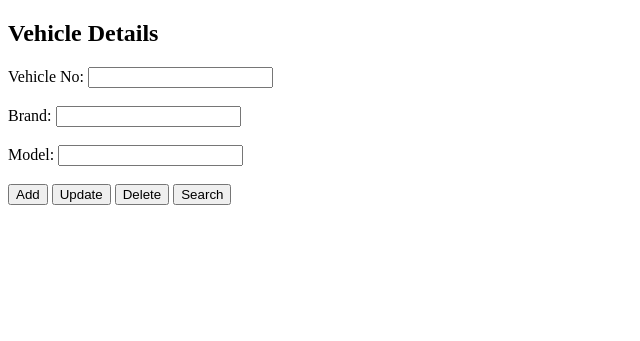
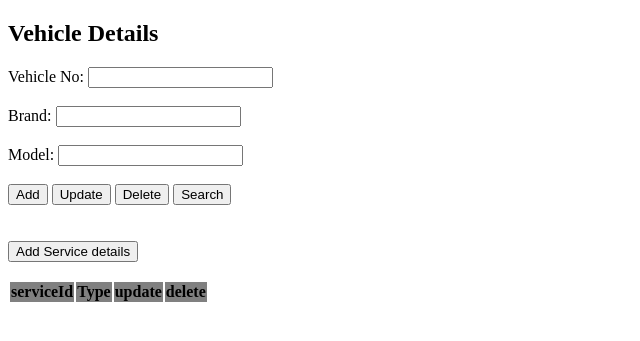
Before and after one commit to m-mudassar/testphase, a Django app: page / in a window 1280 px wide. Shown: the top 341 px of the page, without its empty margins (0-640 px from the left). Run offline with Django 4.2, Linux system fonts and the light colour scheme; data that the repository does not hold is empty.

Commit message:
remaining delete and update functionality

```diff
--- a/mysite/ecom/models.py
+++ b/mysite/ecom/models.py
@@ -7,6 +7,6 @@ class Vehicle(models.Model):
     model = models.CharField(max_length=12)
 
 class Service(models.Model):
-    serviceID = models.IntegerField
-    type = models.CharField(max_length=10, default="null")
+    serviceID = models.IntegerField(primary_key=True, default=0)
+    service_type = models.CharField(max_length=10, default="null")
     vehicleNo = models.ForeignKey(Vehicle, on_delete=models.CASCADE)
--- a/mysite/ecom/urls.py
+++ b/mysite/ecom/urls.py
@@ -8,5 +8,8 @@ urlpatterns = [
     path('add', views.add, name="add"),
     path('update', views.add, name="update"),
     path('delete', views.delete, name="delete"),
-    path('search', views.search, name="search")
+    path('search', views.search, name="search"),
+    path('add_service', views.add_service, name="add_service"),
+    path('update_service', views.update_service, name="update_service"),
+    path('delte_service', views.delete_service, name="delete_service")
 ]
--- a/mysite/ecom/views.py
+++ b/mysite/ecom/views.py
@@ -5,15 +5,26 @@ from django.shortcuts import render
 from django.shortcuts import redirect
 from ecom import models
 from ecom import models
-from ecom.models import Vehicle
+from ecom.models import Vehicle, Service
+
+args = None
+
 
 def getVehicles():
     vehicle = Vehicle.objects.all()
     args = {'vehicles': vehicle}
     return args
+
+
+def getServices():
+    global args
+    return args
 # Create your views here.
+
+
 def index(request):
-   return render(request, 'index.html', getVehicles())
+    return render(request, 'index.html', getServices())
+
 
 def add(request):
     if request.method == "POST":
@@ -23,7 +34,10 @@ def add(request):
         vehicle = Vehicle(vehicleNo=vehicleNo, brand=brand, model=model)
         vehicle.save()
         print("data is going to database")
+        global args
+        args = None
     return redirect('/')
+
 
 def delete(request):
     if request.method == "POST":
@@ -34,8 +48,50 @@ def delete(request):
         instance.delete()
     return redirect('/')
 
+
 def search(request):
     if request.method == "POST":
+        vehicle_no = request.POST["vehicle-no"]
+        vehicle = Vehicle.objects.get(vehicleNo=vehicle_no)
+        service = Service.objects.filter(vehicleNo=vehicle)
+
+        print("vehicle in search")
+        print(vehicle)
+        print("service in search")
+        print(service)
         print("search is working")
-        render(request, 'index.html')
+
+        global args
+        args = {'services': service, 'vehicle': vehicle}
+        return render(request, 'search.html', {'request': 'ok'})
     return render(request, 'search.html')
+
+
+def add_service(request):
+    if request.method == "POST":
+        vehicle_no = request.POST["vehicle-no"]
+        service_id = request.POST["service_id"]
+        service_type = request.POST["service_type"]
+        vehicle = Vehicle.objects.get(vehicleNo=vehicle_no)
+
+        print("in add service vehicle")
+
+        service = Service(serviceID=service_id,
+                          service_type=service_type, vehicleNo=vehicle)
+        service.save()
+
+        service = Service.objects.filter(vehicleNo=vehicle)
+
+        global args
+        args = {'services': service, 'vehicle': vehicle}
+
+        print(vehicle_no, service_id, service_type)
+    return render(request, 'add_service.html')
+
+
+def update_service(request):
+    return 0
+
+
+def delete_service(request):
+    return 0
--- a/mysite/templates/index.html
+++ b/mysite/templates/index.html
@@ -1,35 +1,63 @@
 <!DOCTYPE html>
 <html lang="en">
+
 <head>
     <meta charset="UTF-8">
     <meta http-equiv="X-UA-Compatible" content="IE=edge">
     <meta name="viewport" content="width=device-width, initial-scale=1.0">
     <title>From Html</title>
 </head>
+
 <body>
     <form action="/add" method="post">
         {% csrf_token %}
         <h2>Vehicle Details</h2>
-        Vehicle No: <input type="text" name="vehicle-no" id="vehicleNo"> <br> <br>
-        Brand: <input type="text" name="brand" id="brand"> <br> <br>
-        Model: <input type="text" name="model" id="model"> <br> <br>
+        Vehicle No: <input type="text" name="vehicle-no" id="vehicleNo" class="vehicle-no" value="{{vehicle.vehicleNo}}"
+            required> <br> <br>
+        Brand: <input type="text" name="brand" id="brand" value="{{vehicle.brand}}" required> <br> <br>
+        Model: <input type="text" name="model" id="model" value="{{vehicle.model}}" required> <br> <br>
         <input type="submit" value="Add">
         <button type="button" value="Update">Update</button>
         <button type="button" value="Delete">Delete</button>
-        <input type="button" value="Search" onclick="window.open('http://localhost:8000/search','popUpWindow','height=300,width=700,left=200,top=100,resizable=yes');">
+        <input type="button" value="Search"
+            onclick="window.open('http://localhost:8000/search','Popup','height=300,width=700,left=200,top=100,resizable=yes');">
     </form>
-<div>
-    {% for vehicle in vehicles %}
-    <h2>{{ vehicle.vehicleNo }}</h2>
-    <span>{{ vehicle.brand }}</span>
-    <span>{{ vehicle.model }}</span>
 
-    <form action="/delete" method="post">
-        {% csrf_token %}
-        <input type="text" name="vehicleNo" value="{{ vehicle.vehicleNo }}" hidden>
-        <input type="submit" value="delete" />
-    </form>
-    {% endfor %}
-</div>
+    <br>
+    <br>
+
+    <button type="button" onclick="
+    var vehicleNo = document.querySelector('.vehicle-no').value;
+    window.open('http://localhost:8000/add_service?vehicleNo=' + vehicleNo ,'popUpWindow','height=300,width=700,left=200,top=100,resizable=yes');
+    ">Add Service details</button>
+
+    <br>
+    <br>
+    <div>
+        <table>
+            <tr>
+                <th style="background-color: gray;">serviceId</th>
+                <th style="background-color: gray;">Type</th>
+                <th style="background-color: gray;">update</th>
+                <th style="background-color: gray;">delete</th>
+            </tr>
+
+            {% for service in services %}
+            <tr>
+                <td>{{ service.serviceID }}</td>
+                <td>{{ service.service_type }}</td>
+                <td><a href="">update</a></td>
+                <td><a href="">delete</a></td>
+            </tr>
+            {% endfor %}
+
+        </table>
+    </div>
+    <script>
+        window.addEventListener('focus', function (event) {
+            window.location.reload();
+        });
+    </script>
 </body>
+
 </html>
```
Also changed, not shown: mysite/templates/add_service.html (added, +44 -0 lines), mysite/templates/search.html (+14 -3 lines), mysite/ecom/migrations/0001_initial.py, mysite/ecom/migrations/0002_service_type.py (deleted).
